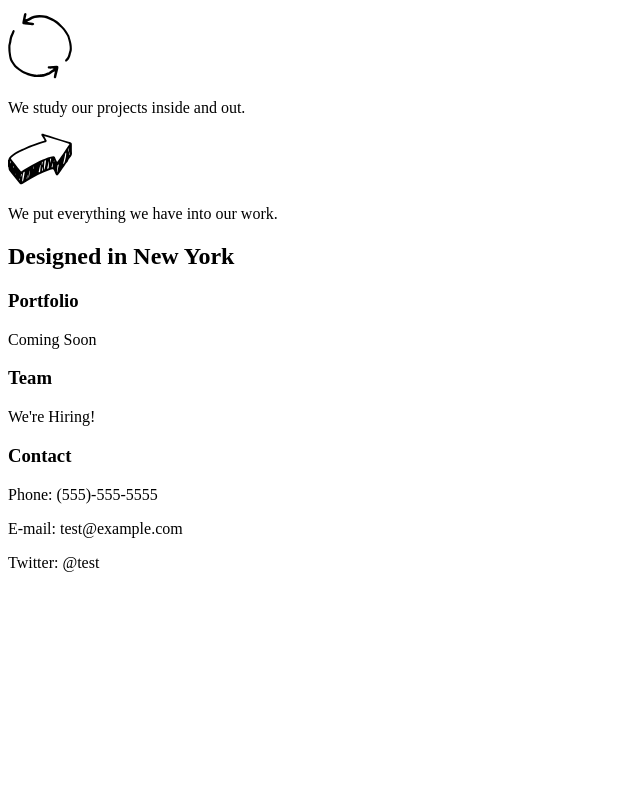
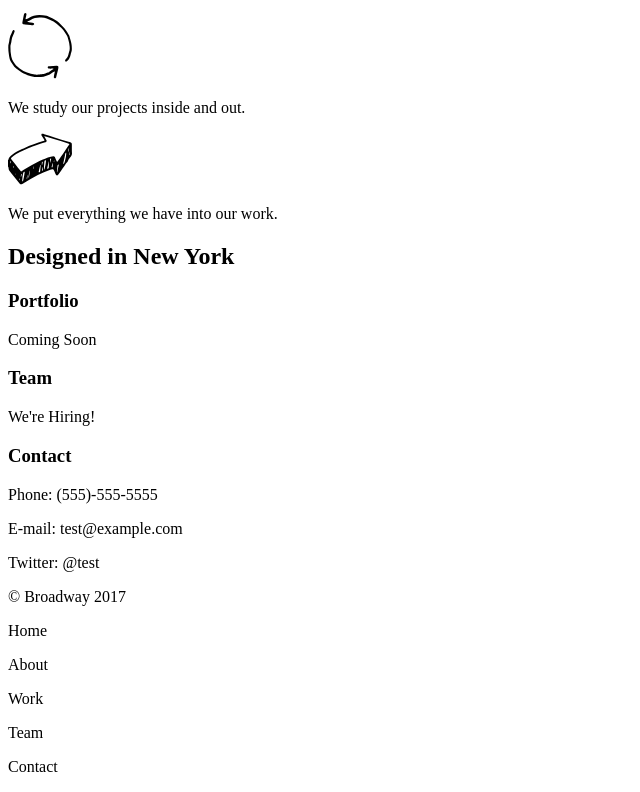
Before and after one commit to J-NL/broadway, a plain HTML site: page index.html in a window 1280 px wide. Shown: the part 420-1212 px from the top of the page, without its empty margins (0-640 px from the left). Before the commit the page ends 1008 px from the top, so only its background shows below. Drawn offline with Linux system fonts and the light colour scheme.

Commit message:
place footer in lign

```diff
--- a/css/style.css
+++ b/css/style.css
@@ -0,0 +1,5 @@
+
+
+.footer {
+  display: inline;
+}
--- a/index.html
+++ b/index.html
@@ -41,7 +41,15 @@
   <p>E-mail: test@example.com</p>
   <p>Twitter: @test</p>
 
-
+  <!-- NOTE: Footer -->
+  <div class="footer">
+  <p>© Broadway 2017</p>
+  <p>Home</p>
+  <p>About</p>
+  <p>Work</p>
+  <p>Team</p>
+  <p>Contact</p>
+  </div>
 
   </body>
 </html>
```
